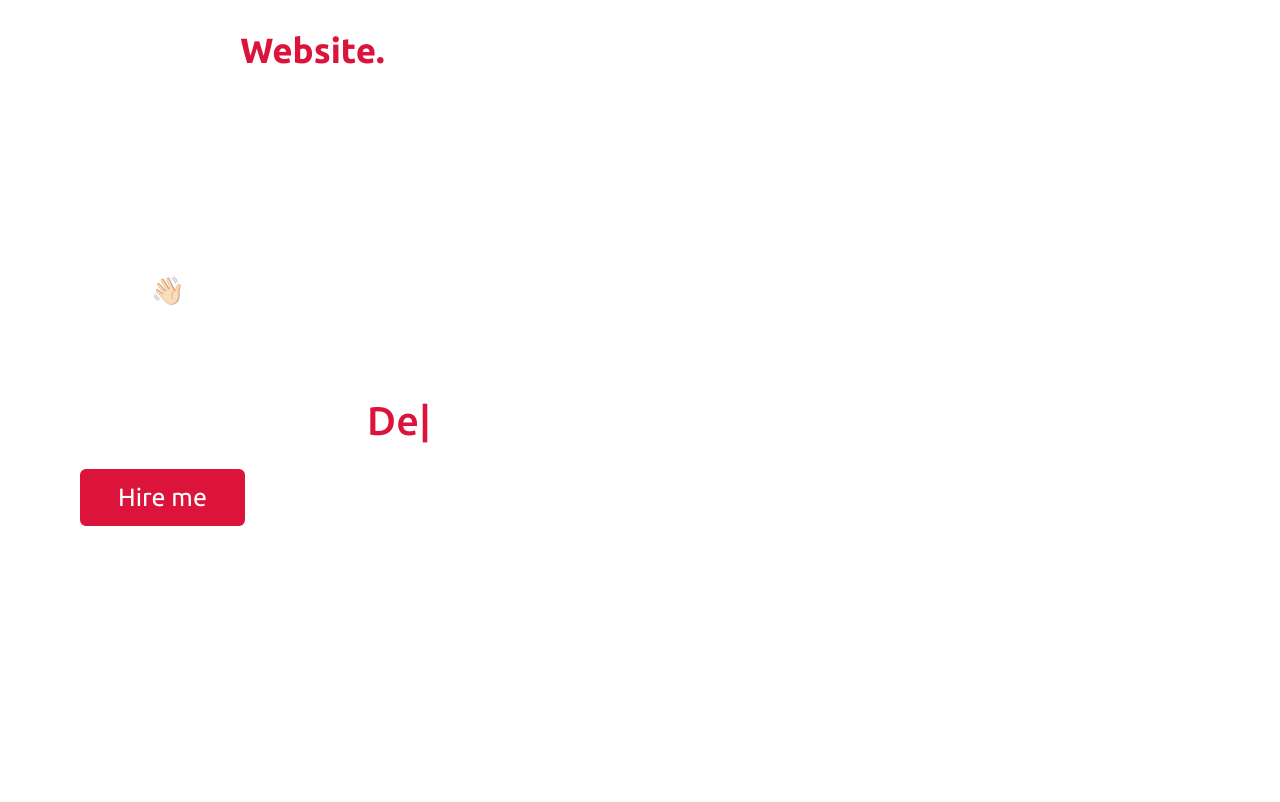
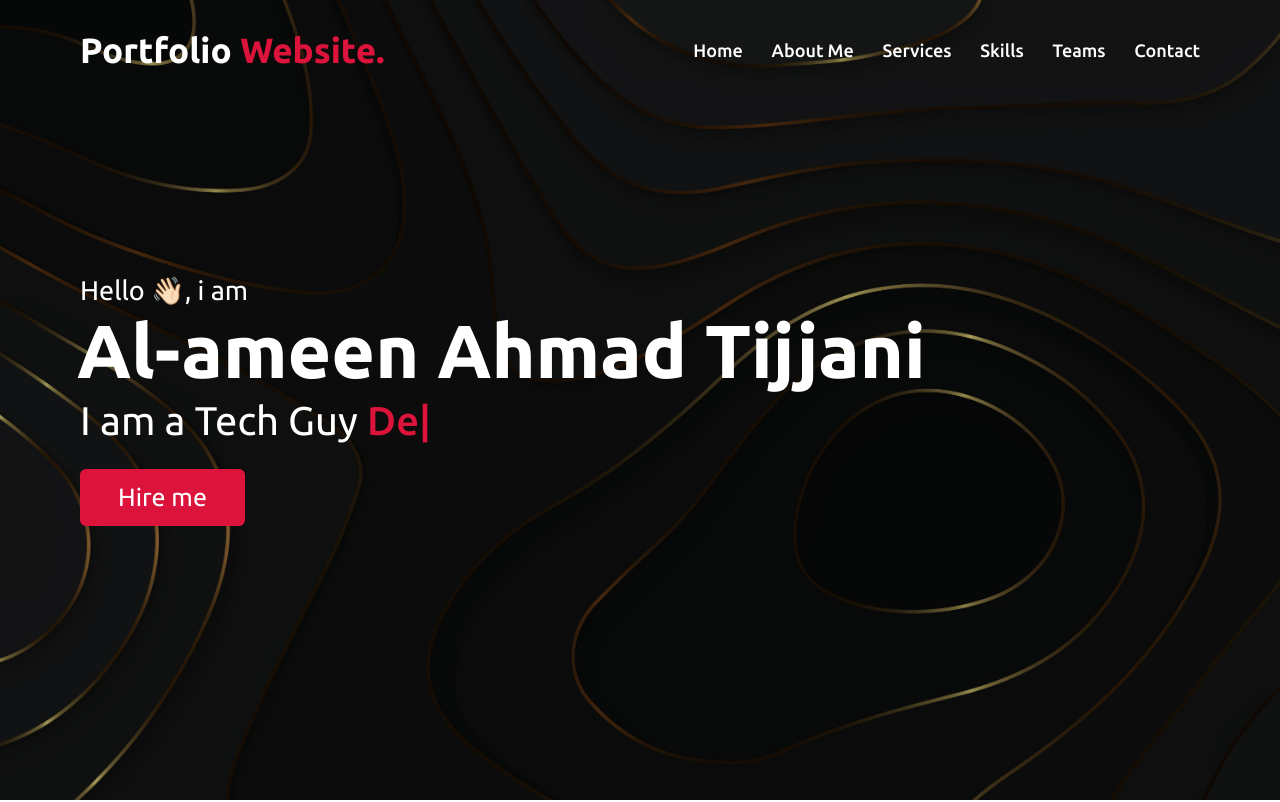
Before and after one commit to AATijjani/Baby_Cyb3r, a plain HTML site: page index.html in a window 1280 px wide. Shown: the top 802 px of the page. Drawn offline with nearby package versions, Linux system fonts and the light colour scheme; files whose address does not match are found by name.

Commit message:
Update style.css

```diff
--- a/style.css
+++ b/style.css
@@ -165,7 +165,7 @@ section .title::after{
 /* home section styling */
 .home{
     display: flex;
-    background-image: url('images/mbg.jpeg');
+    background-image: url('mbg.jpeg');
     height: 100vh;
     color: #fff;
     min-height: 500px;
```
